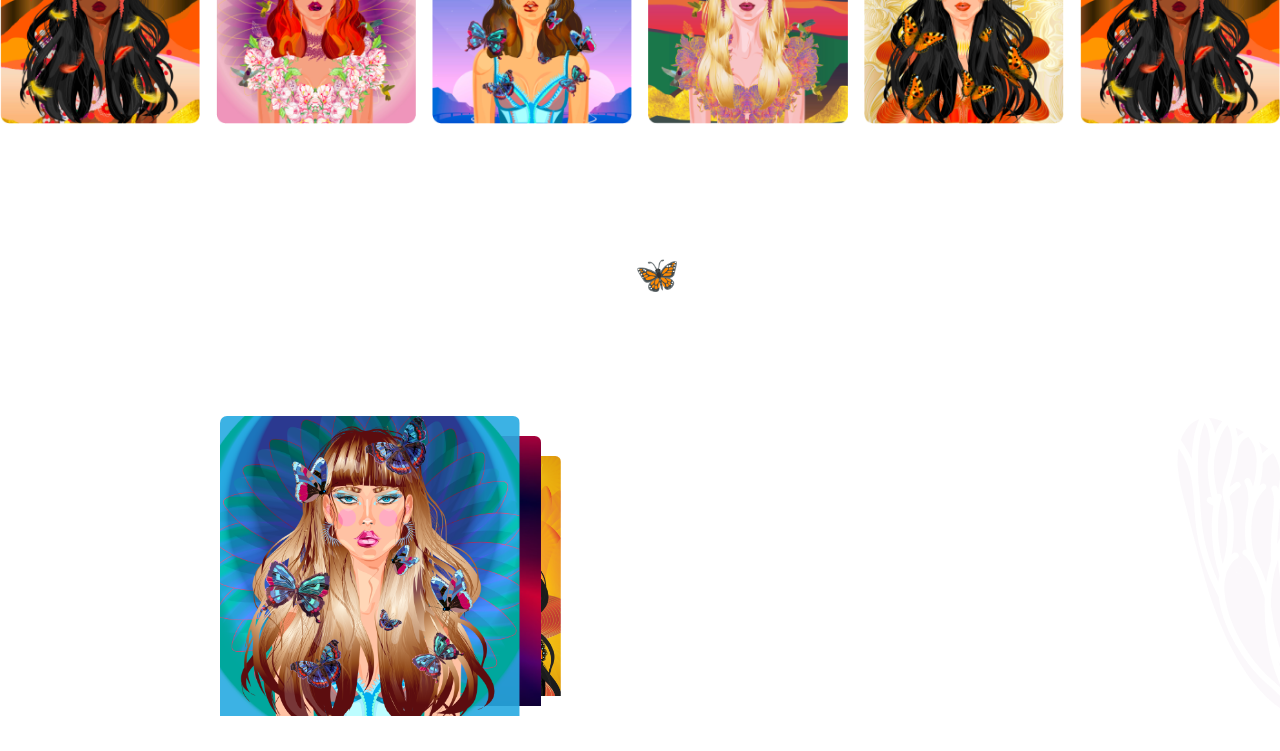
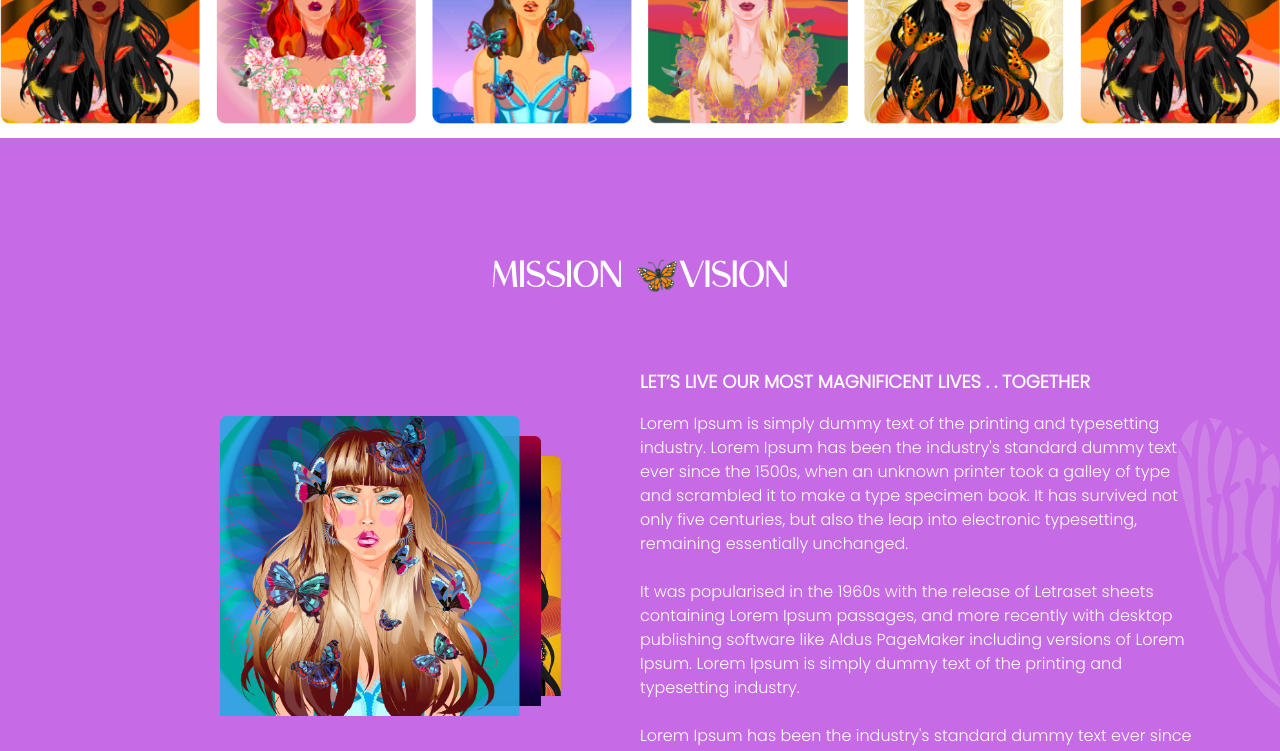
Before and after one commit to Hiich/theawakenedwoman, a Next.js app: page / in a window 1280 px wide. Shown: the part 1060-1811 px from the top of the page. Built offline with nearby package versions, Linux system fonts and the light colour scheme; a web font is replaced by a local one.

Commit message:
commit on master

```diff
--- a/components/StackedCard.js
+++ b/components/StackedCard.js
@@ -46,7 +46,7 @@
   if (!data) return <p>No data</p>;
 
   return (
-    <div className="relative flex items-center justify-center overflow-hidden text-white pb-28 py-28 bg-Secondpurple font-Poppins">
+    <div className="relative flex items-center justify-center overflow-hidden text-white pb-28 py-28 bg-purple font-Poppins">
       <div className="text-center font-V-Bold">
         <h1 className="mb-4 text-48 md:mb-16 font-V-Bold md:text-36">{data[0].stackHeader}</h1>
         <div className="relative flex flex-col grid-cols-2 md:flex-row md:grid-cols-1 gap-x-12">
--- a/tailwind.config.js
+++ b/tailwind.config.js
@@ -3,7 +3,6 @@
   darkMode: false, // or 'media' or 'class'
   theme: {
     extend: {
-      backgroundColor: {},
       backgroundImage: {
         "hero-pattern": "url('/Background/butterfly_background.svg')",
         "footer-pattern": "url('/Background/butterfly_group.svg')",
```
Also changed, not shown: 1 other file (tests, documents, lock files or other folders).
